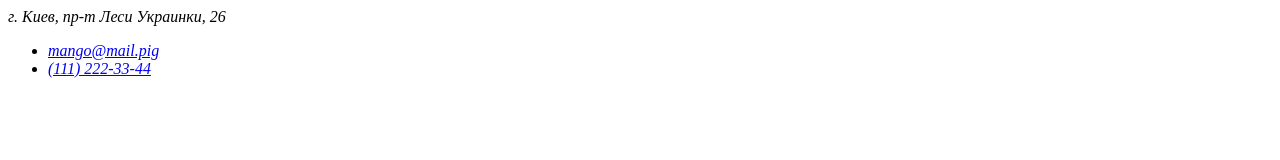
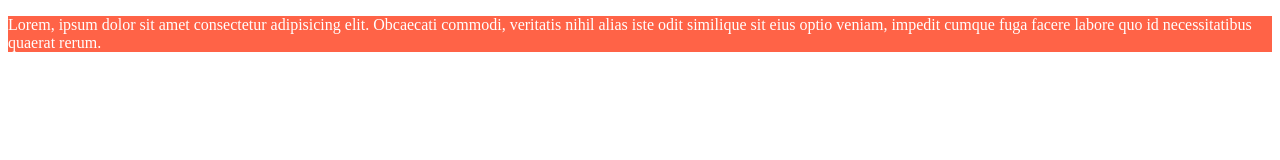
Before and after one commit to bumer28/nithub-proba, a plain HTML site: page index.html in a window 1280 px wide. Drawn offline with Linux system fonts and the light colour scheme.

Commit message:
проба

```diff
--- a/css/styles.css
+++ b/css/styles.css
@@ -0,0 +1,4 @@
+.text {
+    background-color: tomato;
+    color: white;
+}
--- a/index.html
+++ b/index.html
@@ -5,16 +5,15 @@
     <meta http-equiv="X-UA-Compatible" content="IE=edge" />
     <meta name="viewport" content="width=device-width, initial-scale=1.0" />
     <title>Студия</title>
+    <link rel="stylesheet" href="./css/styles.css">
   </head>
   <body>
     <main>
-      <address>г. Киев, пр-т Леси Украинки, 26</address>
-      <address>
-        <ul>
-          <li><a href="mailto:mango@mail.pig">mango@mail.pig</a></li>
-          <li><a href="tel:+1112223344">(111) 222-33-44</a></li>
-        </ul>
-      </address>
+<p class="text">
+  Lorem, ipsum dolor sit amet consectetur adipisicing elit. Obcaecati commodi,
+  veritatis nihil alias iste odit similique sit eius optio veniam, impedit
+  cumque fuga facere labore quo id necessitatibus quaerat rerum.
+</p>
     </main>
   </body>
 </html>
```
